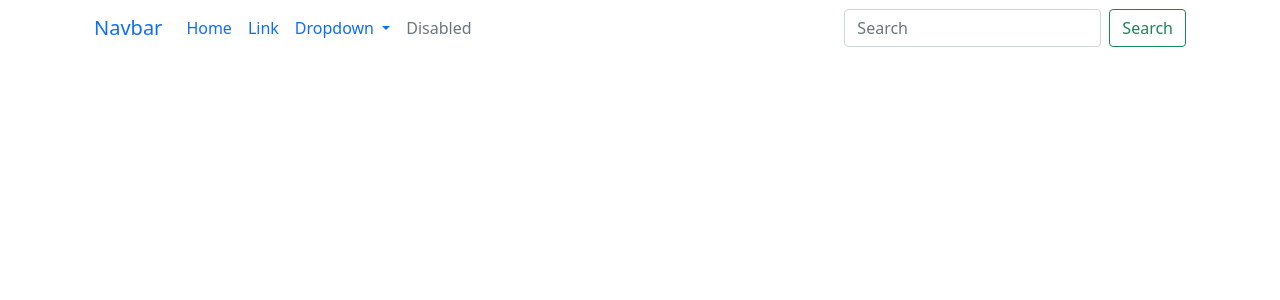
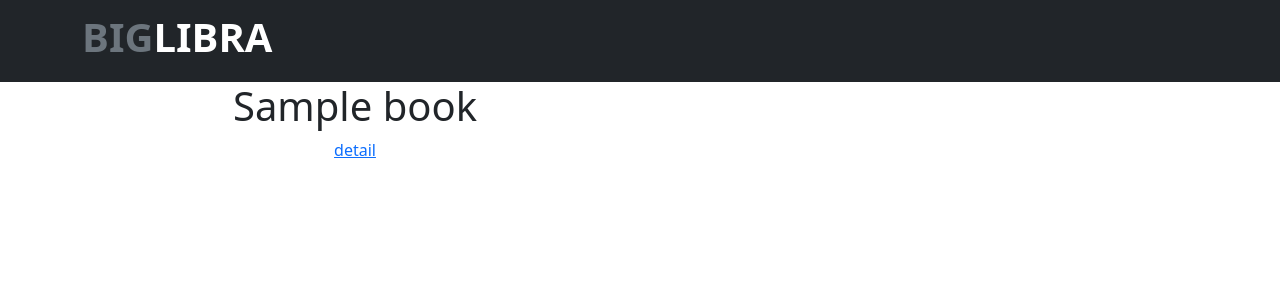
Before and after one commit to adeninque/biglibra, a Django app: page / in a window 1280 px wide. Shown: the top 300 px of the page. Run offline with Django 4.2, Linux system fonts and the light colour scheme; tables that the repository leaves empty hold one stand-in row (values such as "Sample post").

Commit message:
app/templates updated

```diff
--- a/app/templates/app/base.html
+++ b/app/templates/app/base.html
@@ -11,6 +11,8 @@
 </head>
 <body>
 
+    {% include 'app/components/header.html' %}
+
     {% block content %}
     {% endblock content %}
 
--- a/app/templates/app/home.html
+++ b/app/templates/app/home.html
@@ -1,42 +1,16 @@
-{% extends 'app/base.html' %}
+{% extends 'cms/base.html' %}
 
 {% block content %}
-    <div class="container-md">
-        <nav class="navbar navbar-expand-lg bg-body-tertiary">
-          <div class="container-fluid">
-            <a class="navbar-brand" href="#">Navbar</a>
-            <button class="navbar-toggler" type="button" data-bs-toggle="collapse" data-bs-target="#navbarSupportedContent" aria-controls="navbarSupportedContent" aria-expanded="false" aria-label="Toggle navigation">
-              <span class="navbar-toggler-icon"></span>
-            </button>
-            <div class="collapse navbar-collapse" id="navbarSupportedContent">
-              <ul class="navbar-nav me-auto mb-2 mb-lg-0">
-                <li class="nav-item">
-                  <a class="nav-link active" aria-current="page" href="#">Home</a>
-                </li>
-                <li class="nav-item">
-                  <a class="nav-link" href="#">Link</a>
-                </li>
-                <li class="nav-item dropdown">
-                  <a class="nav-link dropdown-toggle" href="#" role="button" data-bs-toggle="dropdown" aria-expanded="false">
-                    Dropdown
-                  </a>
-                  <ul class="dropdown-menu">
-                    <li><a class="dropdown-item" href="#">Action</a></li>
-                    <li><a class="dropdown-item" href="#">Another action</a></li>
-                    <li><hr class="dropdown-divider"></li>
-                    <li><a class="dropdown-item" href="#">Something else here</a></li>
-                  </ul>
-                </li>
-                <li class="nav-item">
-                  <a class="nav-link disabled">Disabled</a>
-                </li>
-              </ul>
-              <form class="d-flex" role="search">
-                <input class="form-control me-2" type="search" placeholder="Search" aria-label="Search">
-                <button class="btn btn-outline-success" type="submit">Search</button>
-              </form>
-            </div>
-          </div>
-        </nav>
+    <div class="container text-center">
+        <div class="row row-cols-2">
+            {% for book in books %}
+                <div class="col">
+                    <h1>{{ book.title }}</h1>
+                    <p><a href="{% url 'book' book.slug %}">detail</a></p>
+                </div>
+            {% endfor %}
+        </div>
     </div>
+
+
 {% endblock content %}
--- a/app/urls.py
+++ b/app/urls.py
@@ -1,5 +1,7 @@
 from django.urls import path
 from .views import *
+
 urlpatterns = [
-    path('', Home.as_view(), name='home')
+    path('', BookHome.as_view(), name='home'),
+    path('book/<slug:slug>/', BookDetail.as_view(), name='book')
 ]
--- a/app/views.py
+++ b/app/views.py
@@ -1,11 +1,22 @@
 from django.shortcuts import render
 from django.http import HttpResponse
 from django.views.generic import ListView, DetailView, DeleteView, TemplateView
+from django.urls import reverse_lazy
+from libra.models import Book
+# Create your views here.
 
-# Create your views here.
-def home_page(request):
-    return HttpResponse('Hello')
+menu = [
+    {'url': 'app_home', 'name': 'About'}
+]
+
+class BookHome(ListView):
+    model = Book
+    template_name = 'app/home.html'
+    context_object_name = 'books'
+    extra_context = {'title': 'HOME'}
 
 
-class Home(TemplateView):
-    template_name = 'app/home.html'
+class BookDetail(DetailView):
+    model = Book
+    template_name = 'app/book.html'
+    context_object_name = 'book'
```
Also changed, not shown: app/templates/app/book.html (added, +7 -0 lines), app/templates/app/components/header.html (added, +19 -0 lines).
